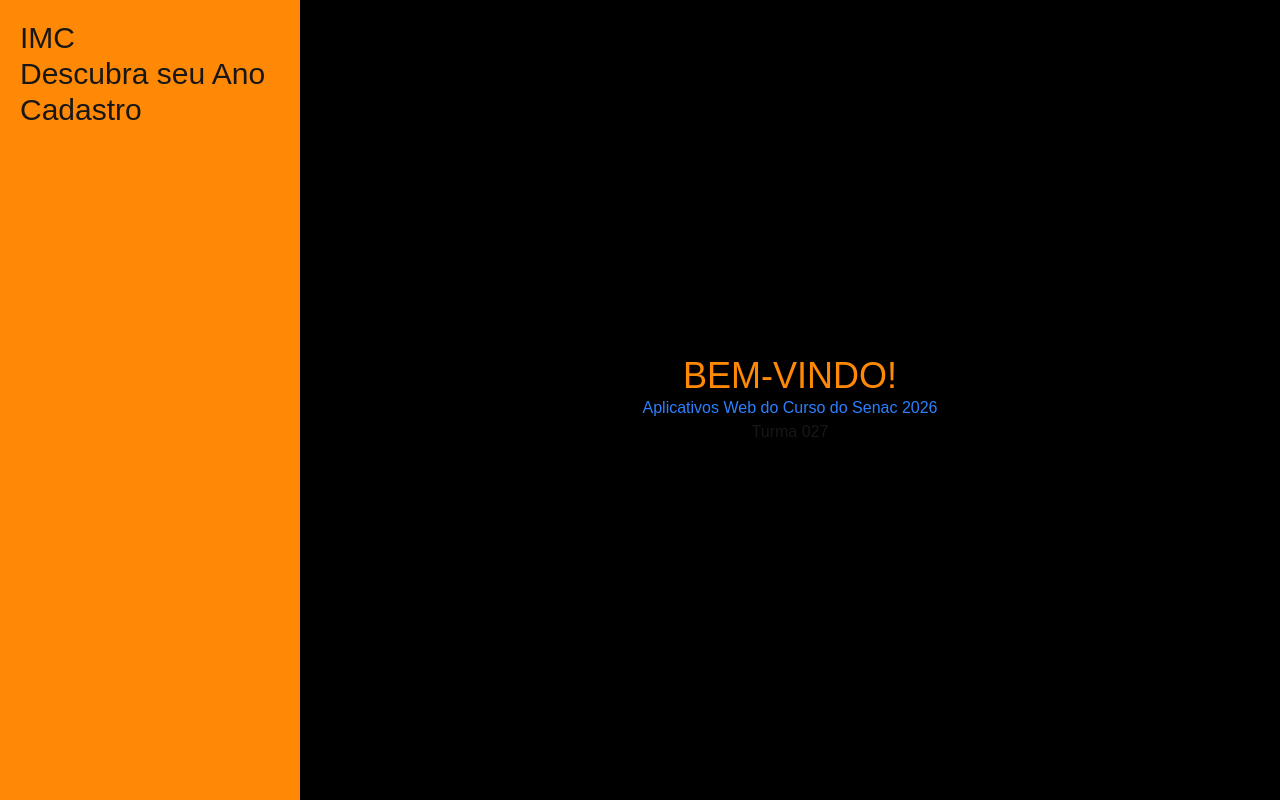
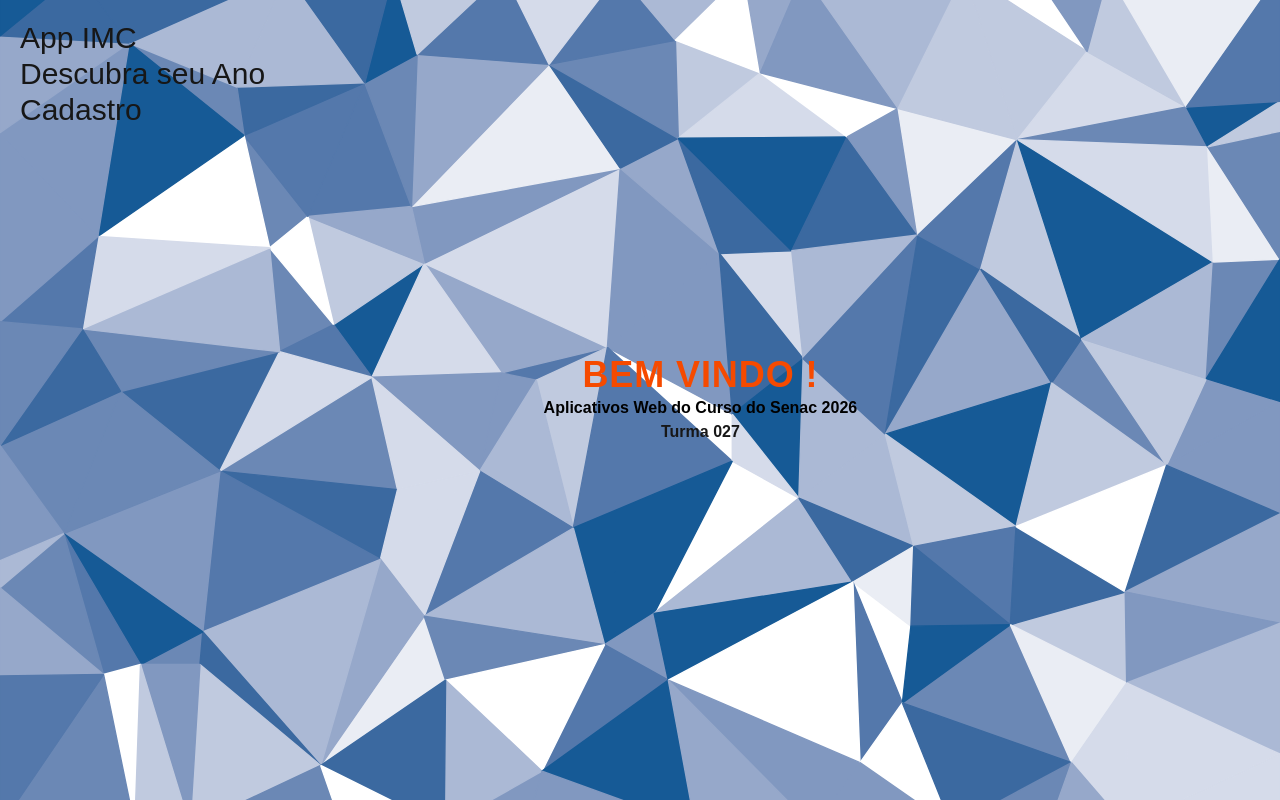
Before and after one commit to soaress33/AplicativosWebSenac, a Next.js app: page /principal in a window 1280 px wide. Built offline with nearby package versions, Linux system fonts and the light colour scheme.

Commit message:
tela principal]

```diff
--- a/app/principal/page.js
+++ b/app/principal/page.js
@@ -5,23 +5,25 @@ export default function Home() {
   return (
 
 
-    <div className="bg-black items-center  w-screen h-screen">
+    <div className=" bg-no-repeat bg-cover bg-center items-center  w-screen h-screen"
+    style={{backgroundImage: "url('/fundo.svg')"}}>
+
       <div className="grid grid-cols-[300px_1fr]  h-screen">
-        <div className="bg-orange-400 text-3xl flex flex-col row-span-1 p-5">
-          <Link href={"/IMC"}>IMC</Link>
-          <Link href={"/ano"}>Descubra seu Ano</Link>
-          <Link href={"/cadastro"}>Cadastro</Link>
+        <div className="  text-3xl  flex flex-col row-span-1 p-5">
+          <Link href={"/IMC"}> App IMC</Link>
+            <Link href={"/ano"}>Descubra seu Ano</Link>
+              <Link href={"/cadastro"}>Cadastro</Link>
         </div>
-        <div className="bg-black flex items-center justify-center row-span-1  ">
-          <div className=" flex-col w-120 items-center flex justify-center h-100">
-            <h1 className="text-orange-400 text-4xl">BEM-VINDO!</h1>
-            <p className="text-blue-500">Aplicativos Web do Curso do Senac 2026</p>
-            <p>Turma 027</p>
+
+        <div className=" bg-cover bg-center h-screen flex items-center justify-center">
+          <div className="  mr-[14vw] flex-col w-120 items-center flex justify-center h-100">
+            <h1 className="text-orange-600 font-black animate-bounce -tracking-tight text-4xl">BEM VINDO !</h1>
+            <p className="text-black font-bold">Aplicativos Web do Curso do Senac 2026</p>
+            <p className="font-bold">Turma 027</p>
           </div>
         </div>
+
       </div>
-
-
 
 
     </div>
```
Also changed, not shown: public/fundo.svg (added).
